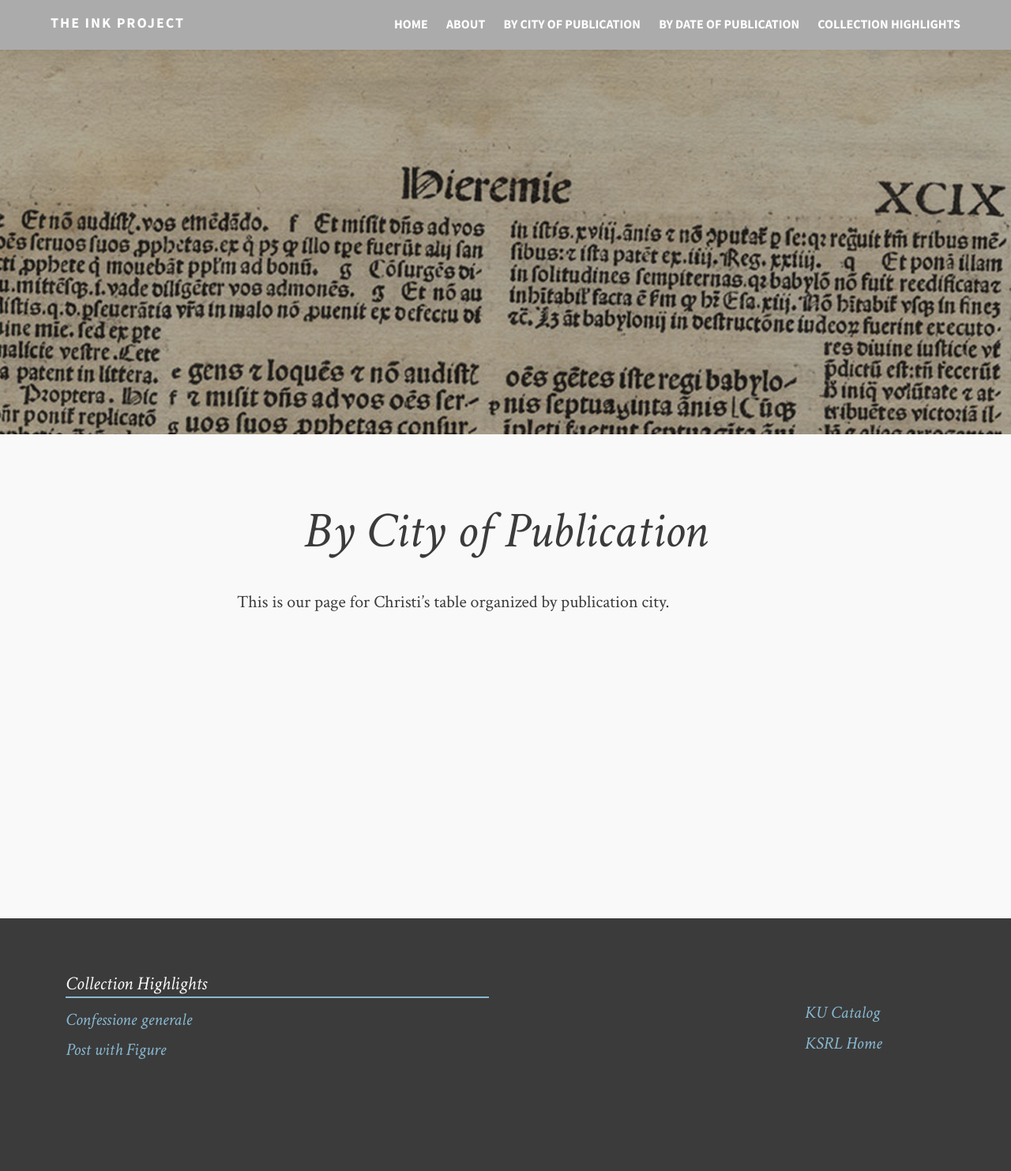
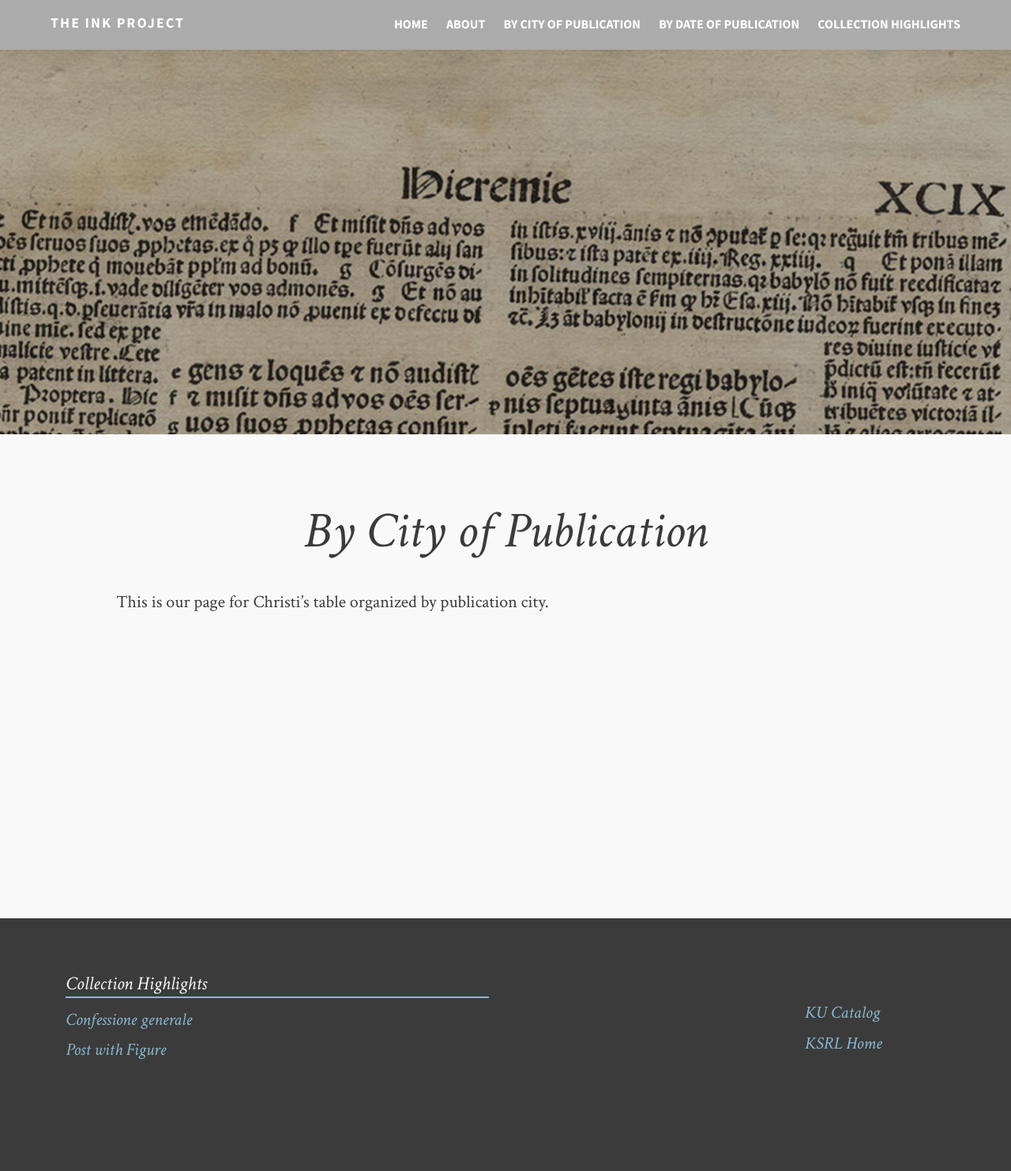
Before and after one commit to tenniso2/tenniso2.github.io, a Jekyll site: the page built from city.md, in a window 1280 px wide. Shown: the whole page at 79% size. Built offline with Jekyll 4.4.1, drawn with Linux system fonts in a browser that asks for light colours; comment, search, counter and statistics services are not loaded.

Commit message:
changes to the stylesheet

```diff
--- a/_sass/_styles.scss
+++ b/_sass/_styles.scss
@@ -160,7 +160,7 @@
 
 .post {
     @include column(8);
-    max-width: 680px;
+    max-width: 1200px;
     display: block;
     margin: 0 auto;
     float: none;
```
